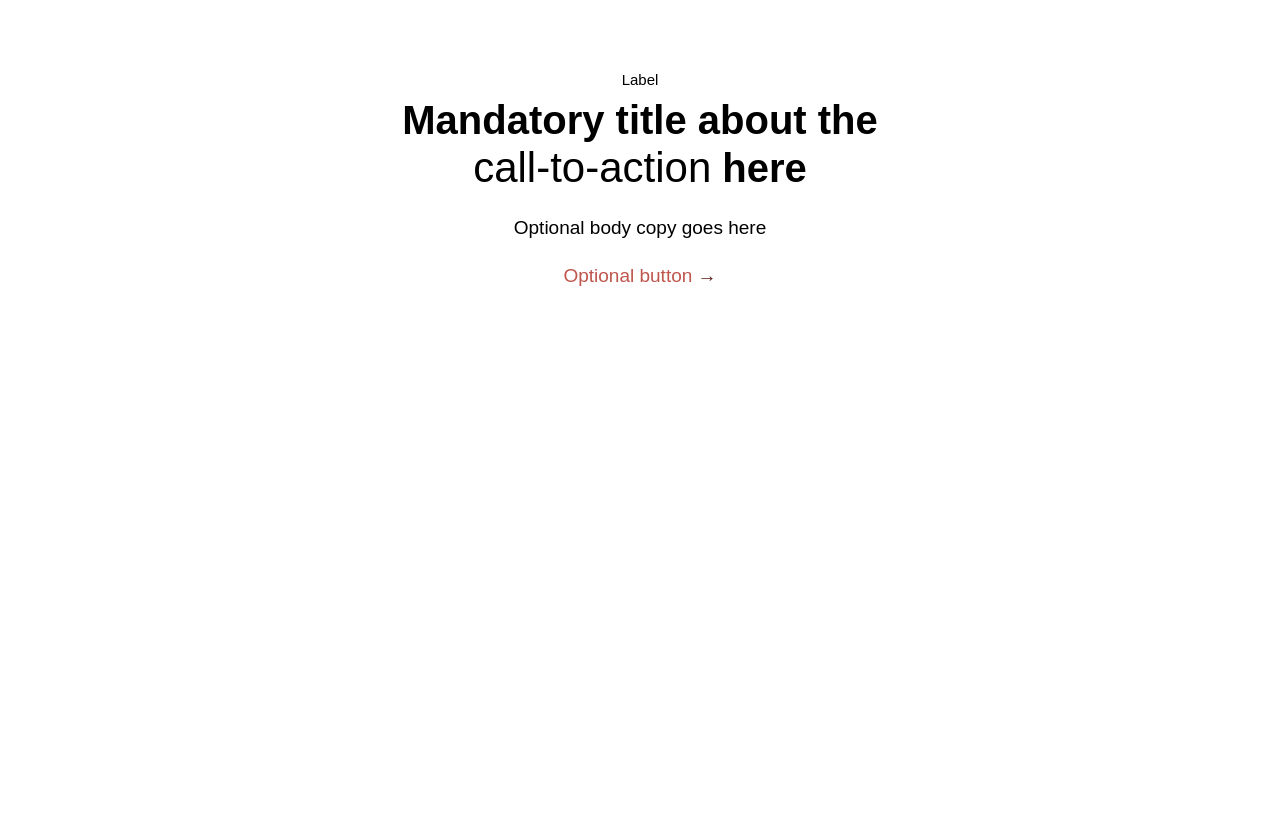
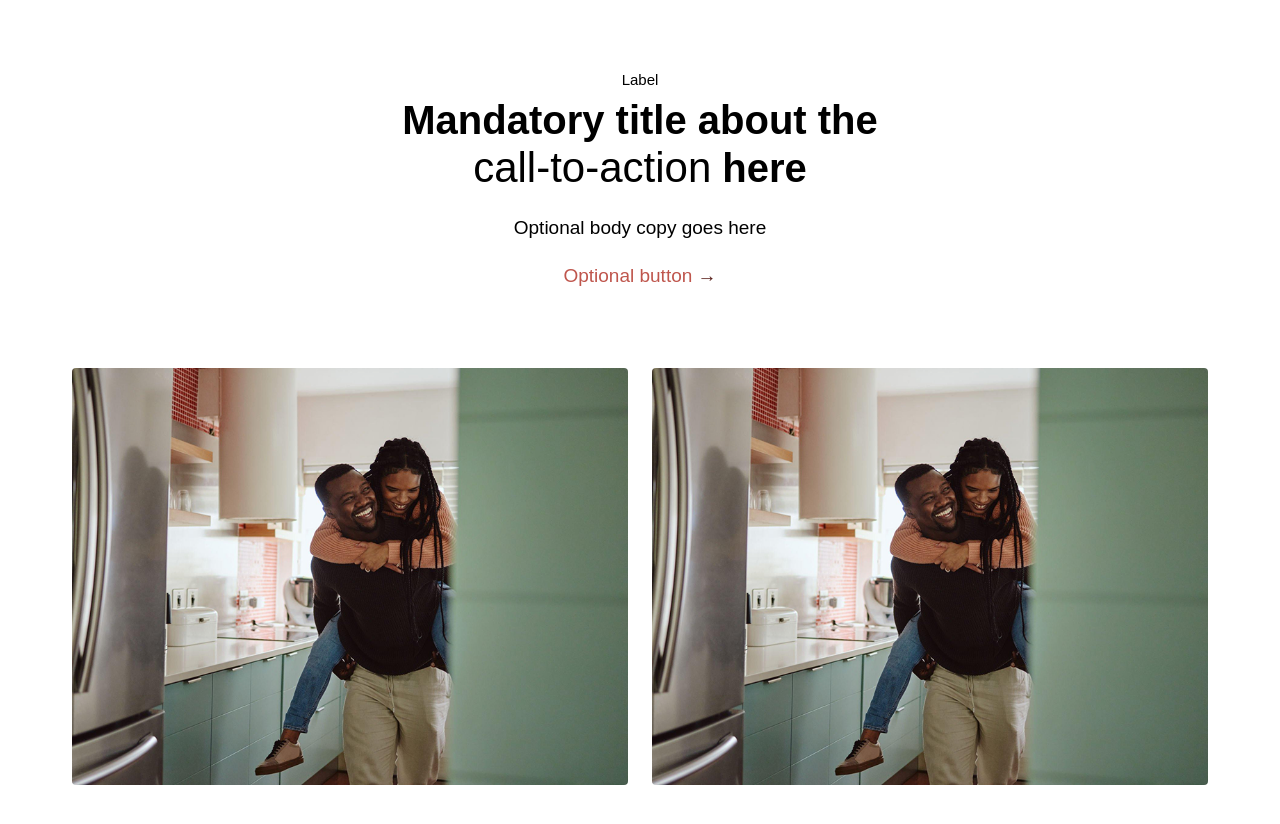
Before and after one commit to AnnaSuzanne1/Case-Leapforce, a plain HTML site: page index.html in a window 1280 px wide. Before the commit the page ends 800 px from the top, so only its background shows below. Drawn offline with Linux system fonts and the light colour scheme; the site is published under a folder, as on GitHub Pages, so addresses that start at the root find nothing; a web font is replaced by a local one.

Commit message:
Add files via upload

```diff
--- a/index.html
+++ b/index.html
@@ -14,8 +14,8 @@
 <button>Optional button</button>
 </section>
 <section class="image-section">
-    <img src="/Images/image.png" alt="">
-    <img src="/Images/image.png" alt="">
+    <img src="./Images/image.png" alt="">
+    <img src="./Images/image.png" alt="">
 </section>
 </body>
 </html>
```
